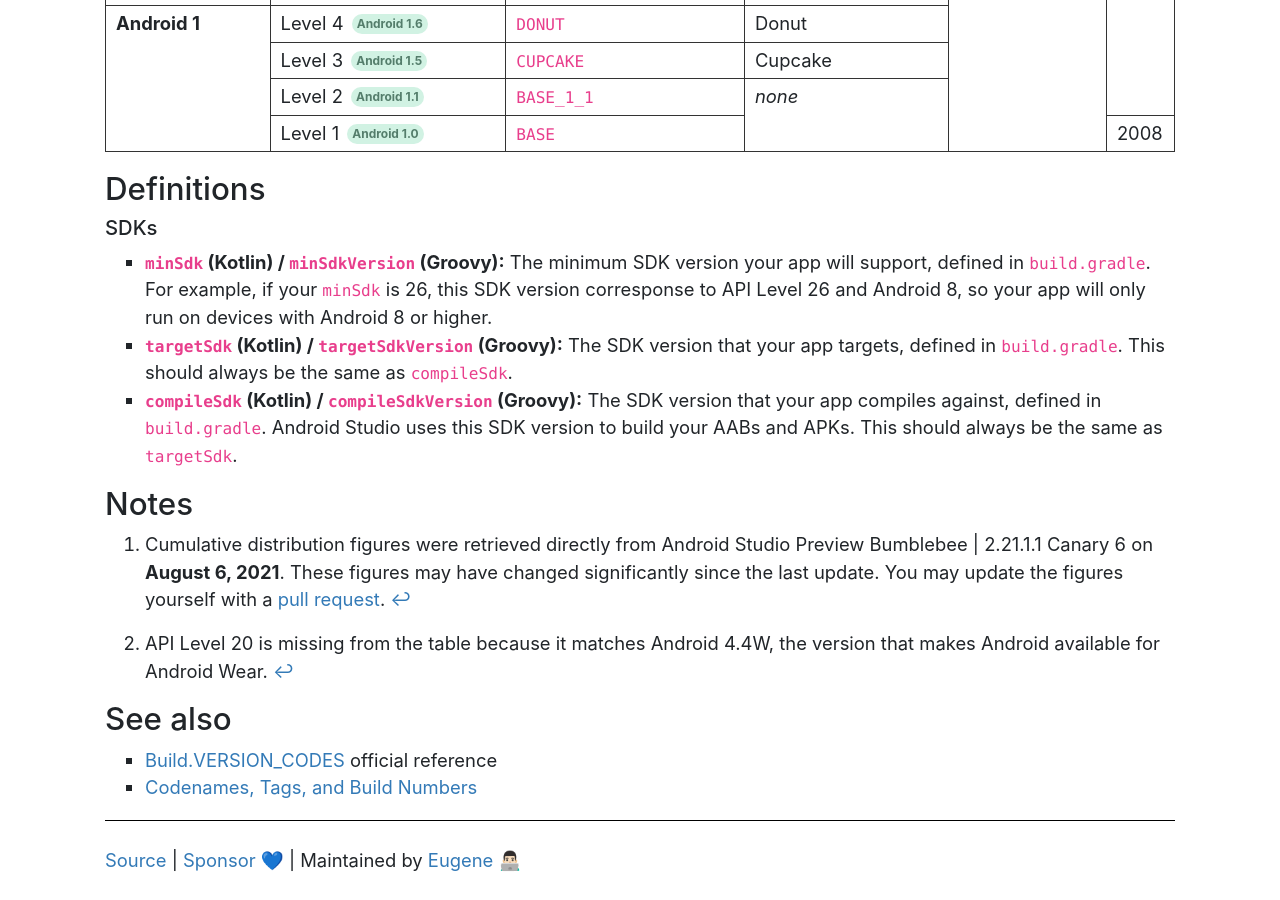
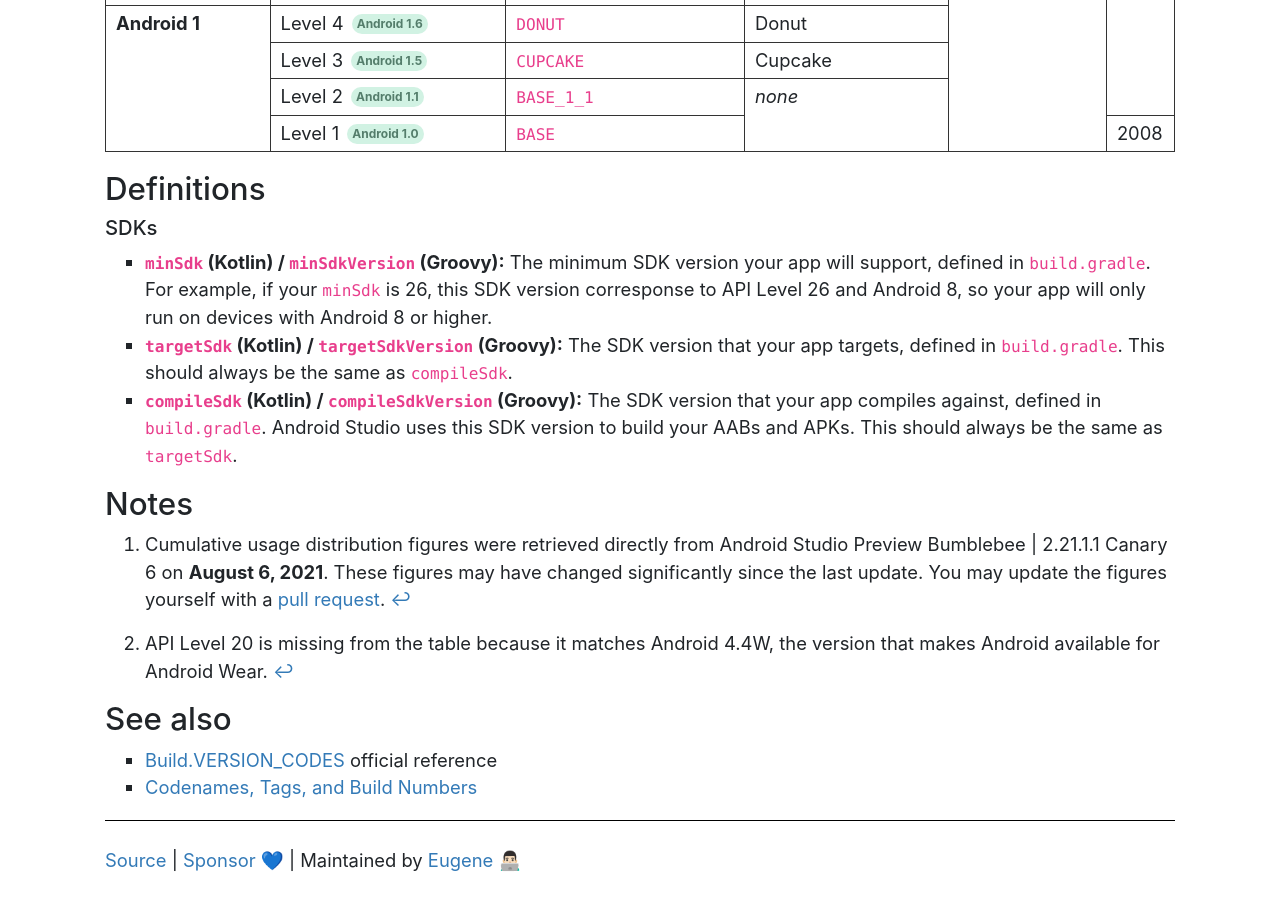
Before and after one commit to ebelinski/apilevels, a Jekyll site: the page built from index.md, in a window 1280 px wide and 900 px high, scrolled down 1374 px. Built offline with Jekyll 4.4.1, drawn with Linux system fonts in a browser that asks for light colours; comment, search, counter and statistics services are not loaded.

Commit message:
Changed "Cumulative distribution" to "Cumulative usage".

```diff
--- a/index.md
+++ b/index.md
@@ -17,7 +17,7 @@
     <th><a href="https://developer.android.com/reference/kotlin/android/os/Build.VERSION_CODES">Version code</a></th>
     <th>Codename</th>
     <th>
-      Cumulative<br>distribution
+      Cumulative<br>usage
       <sup id="fnref:1"><a href="#fn:1" class="footnote">1</a></sup>
     </th>
     <th>Year</th>
@@ -257,7 +257,7 @@
 <div class="footnotes">
   <ol>
     <li id="fn:1">
-      <p>Cumulative distribution figures were retrieved directly from Android Studio Preview Bumblebee | 2.21.1.1 Canary 6 on <b>August 6, 2021</b>. These figures may have changed significantly since the last update. You may update the figures yourself with a <a href="https://github.com/ebelinski/apilevels">pull request</a>. <a href="#fnref:1" class="reversefootnote">↩</a></p>
+      <p>Cumulative usage distribution figures were retrieved directly from Android Studio Preview Bumblebee | 2.21.1.1 Canary 6 on <b>August 6, 2021</b>. These figures may have changed significantly since the last update. You may update the figures yourself with a <a href="https://github.com/ebelinski/apilevels">pull request</a>. <a href="#fnref:1" class="reversefootnote">↩</a></p>
     </li>
     <li id="fn:2">
       <p>API Level 20 is missing from the table because it matches Android 4.4W, the version that makes Android available for Android Wear. <a href="#fnref:1" class="reversefootnote">↩</a></p>
```
